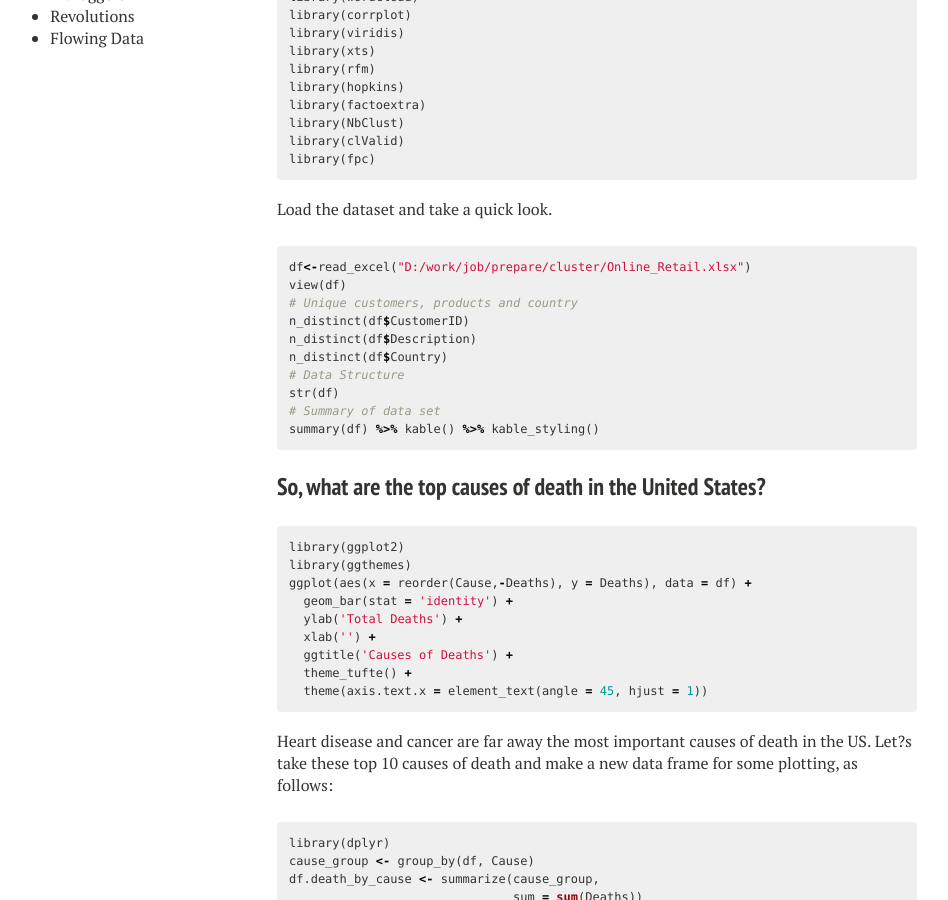
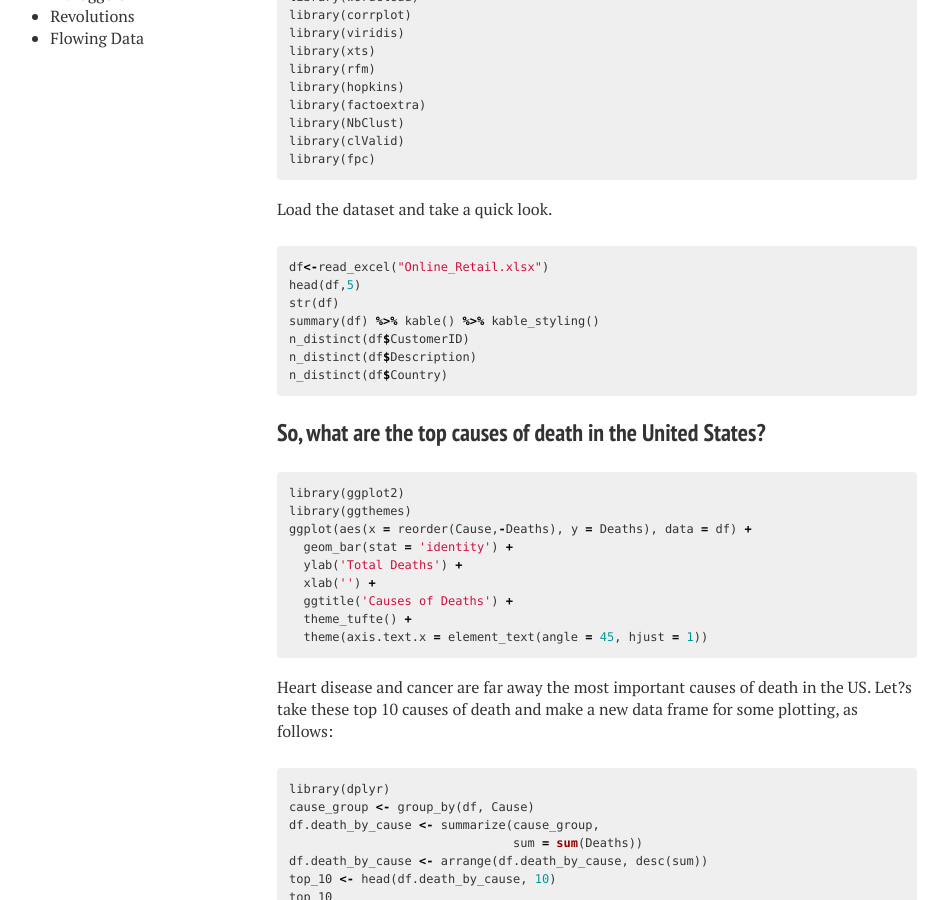
Before and after one commit to Janzhuj/janzhuj.github.io, a Jekyll site: the page built from _posts/2023-07-22-Online-Customer-Segmentation.md, in a window 1280 px wide and 900 px high, scrolled down 520 px. Shown: the whole window, without its empty margins (43-991 px from the left). Built offline with Jekyll 4.4.1, drawn with Linux system fonts in a browser that asks for light colours; nearby versions of some CDN libraries; library files that are not in the unit come from our copies; comment, search, counter and statistics services are not loaded.

Commit message:
Update 2023-07-22-Online-Customer-Segmentation.md

```diff
--- a/_posts/2023-07-22-Online-Customer-Segmentation.md
+++ b/_posts/2023-07-22-Online-Customer-Segmentation.md
@@ -35,16 +35,13 @@ library(fpc)
 Load the dataset and take a quick look.
 
 {% highlight r %}
-df<-read_excel("D:/work/job/prepare/cluster/Online_Retail.xlsx")
-view(df)
-# Unique customers, products and country
+df<-read_excel("Online_Retail.xlsx")
+head(df,5)
+str(df)
+summary(df) %>% kable() %>% kable_styling()
 n_distinct(df$CustomerID)
 n_distinct(df$Description)
 n_distinct(df$Country)
-# Data Structure
-str(df)
-# Summary of data set
-summary(df) %>% kable() %>% kable_styling()
 {% endhighlight %}
 
 ### So, what are the top causes of death in the United States?
```
